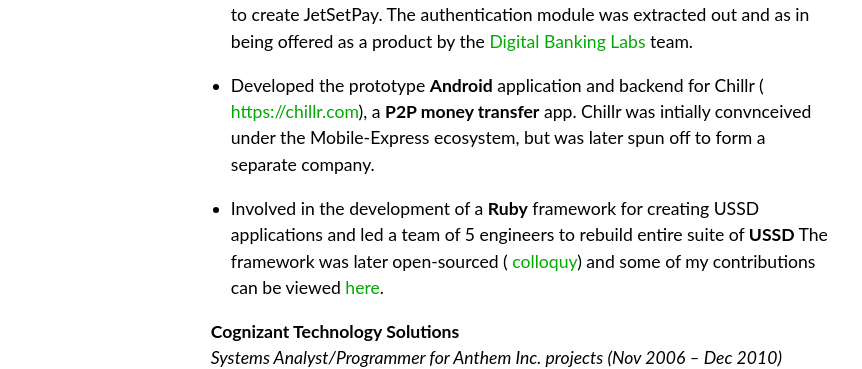
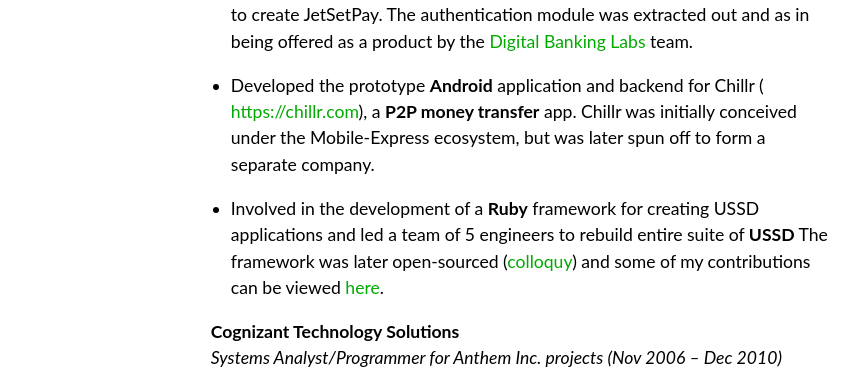
Before and after one commit to binoymichael/slashbin-website, a Jekyll site: the page built from work.md, in a window 1280 px wide. Shown: the part 555-924 px from the top of the page, without its empty margins (208-1070 px from the left). Built offline with Jekyll 4.4.1, drawn with Linux system fonts in a browser that asks for light colours; nearby versions of some CDN libraries.

Commit message:
Minor typos

```diff
--- a/work.md
+++ b/work.md
@@ -17,9 +17,9 @@
 
 - Involved in the development of backend API/applications for [Mobile-Express](http://www.slideshare.net/vishnu/mobile-express) - a **PKI infrastructure** based ecosystem. Mobile Express embeds users&#39; **digital signatures** into their mobile crypto SIM cards, SD cards and can be used for authentication and document signing. Mobile Express failed to take flight because of certain logistical issues and the payment component was pivoted to create JetSetPay. The authentication module was extracted out and as in being offered as a product by the [Digital Banking Labs](http://mobme.in/dbl/) team.
 
-- Developed the prototype **Android** application and backend for Chillr ( [https://chillr.com](https://chillr.com/)), a **P2P money transfer** app. Chillr was intially convnceived under the Mobile-Express ecosystem, but was later spun off to form a separate company.
+- Developed the prototype **Android** application and backend for Chillr ( [https://chillr.com](https://chillr.com/)), a **P2P money transfer** app. Chillr was initially conceived under the Mobile-Express ecosystem, but was later spun off to form a separate company.
 
-- Involved in the development of a **Ruby** framework for creating USSD applications and led a team of 5 engineers to rebuild entire suite of **USSD** The framework was later open-sourced ( [colloquy](https://github.com/mobmewireless/colloquy)) and some of my contributions can be viewed [here](https://github.com/mobmewireless/colloquy/blob/master/TODO.md#changes).
+- Involved in the development of a **Ruby** framework for creating USSD applications and led a team of 5 engineers to rebuild entire suite of **USSD** The framework was later open-sourced ([colloquy](https://github.com/mobmewireless/colloquy)) and some of my contributions can be viewed [here](https://github.com/mobmewireless/colloquy/blob/master/TODO.md#changes).
 
 {:id="cognizant"}
 **Cognizant Technology Solutions**
```
